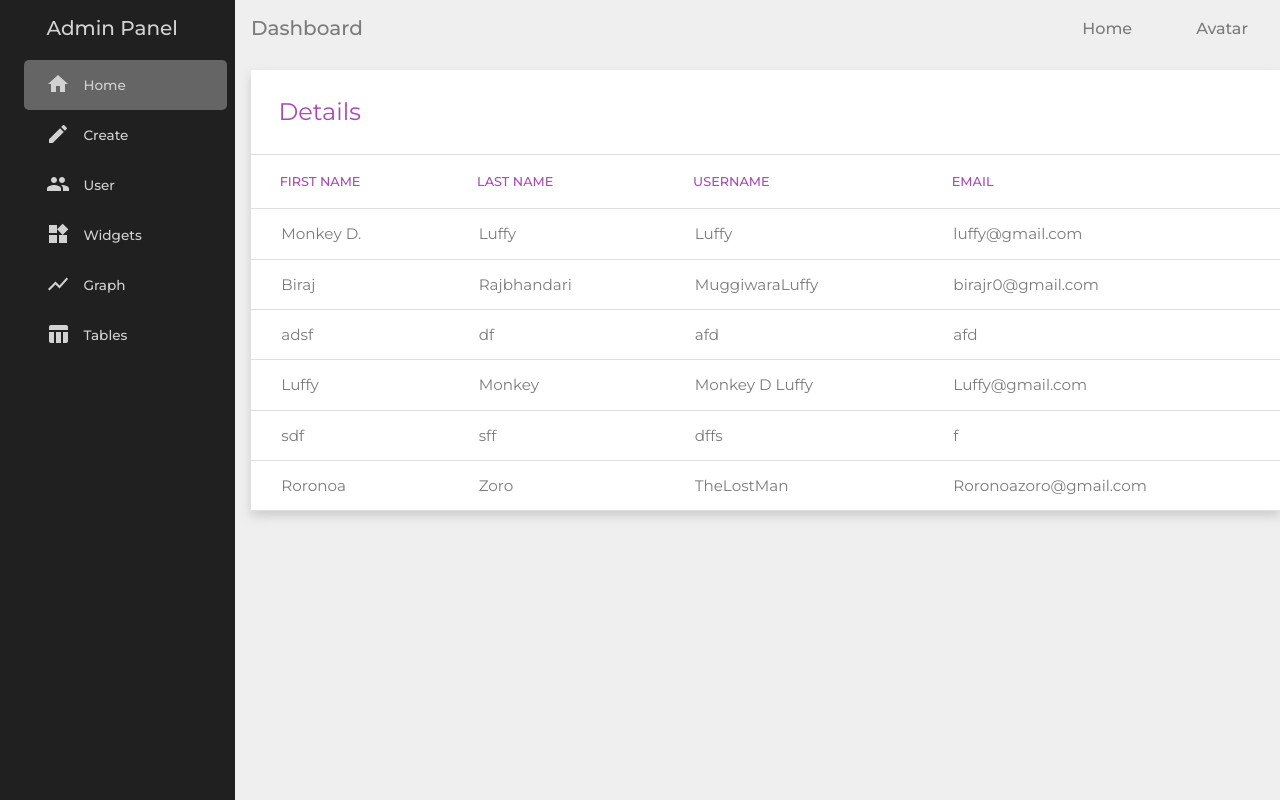
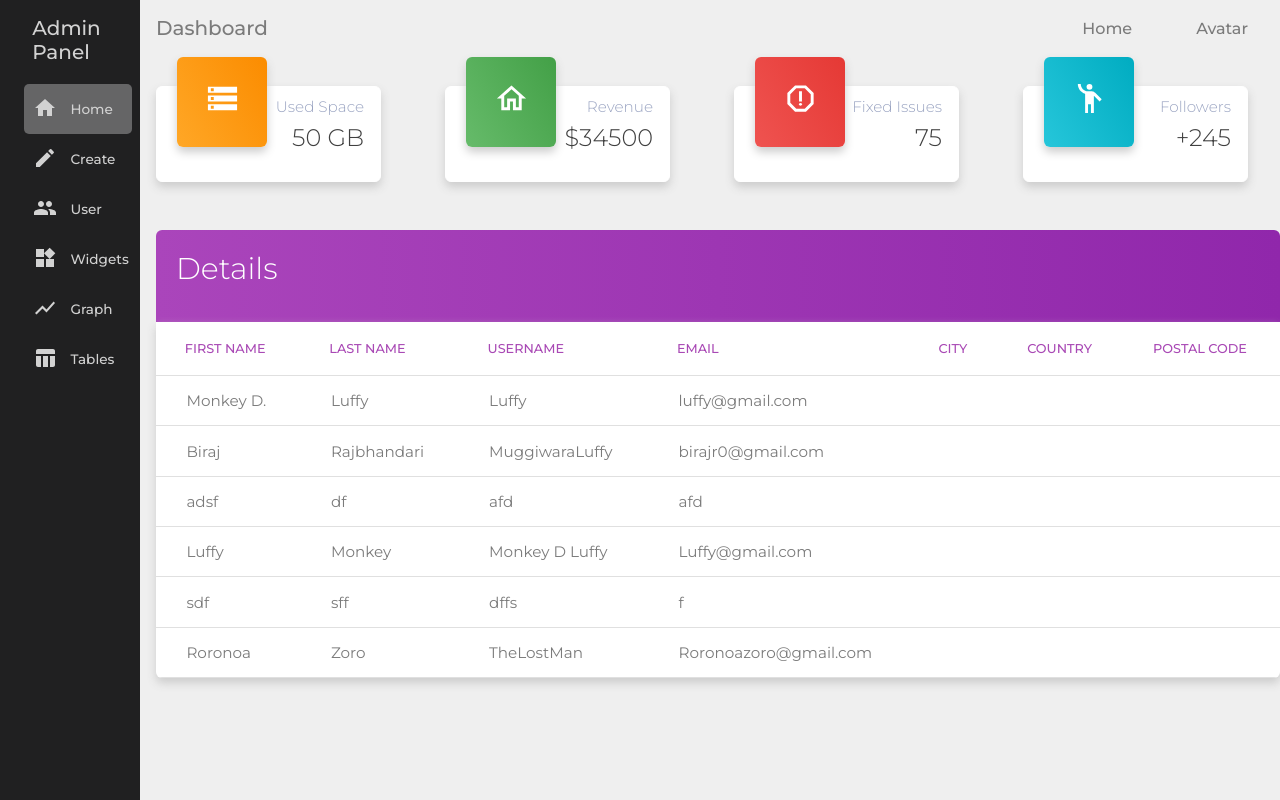
Before and after one commit to birajrb/admin-panel-css, a React (Create React App) app: page / in a window 1280 px wide. Built offline with nearby package versions, Linux system fonts and the light colour scheme; data requests are answered from the project's data file.

Commit message:
Adds styling to home page

```diff
--- a/src/pages/Home.jsx
+++ b/src/pages/Home.jsx
@@ -1,5 +1,10 @@
 import React, { useState, useEffect } from "react";
 import styles from "./Home.module.css";
+import StorageOutlinedIcon from "@mui/icons-material/StorageOutlined";
+import HomeOutlinedIcon from "@mui/icons-material/HomeOutlined";
+import ReportGmailerrorredOutlinedIcon from "@mui/icons-material/ReportGmailerrorredOutlined";
+import EmojiPeopleOutlinedIcon from "@mui/icons-material/EmojiPeopleOutlined";
+import cx from "classnames";
 
 function Home() {
   const [data, setData] = useState([]);
@@ -16,33 +21,75 @@ function Home() {
     console.log(data);
   }, []);
   return (
-    <div>
-      <div>
+    <div className={styles.container}>
+      <div className={styles.cardContainer}>
+        <div className={cx(styles.card, styles.cardFirst)}>
+          <div className={styles.description}>
+            <div className={cx(styles.icon, styles.iconOne)}>
+              <StorageOutlinedIcon fontSize="large" />
+            </div>
+            <p className={styles.descPara}>Used Space</p>
+            <p className={styles.descDetail}>50 GB</p>
+          </div>
+        </div>
+        <div className={styles.card}>
+          <div className={styles.description}>
+            <div className={cx(styles.icon, styles.iconTwo)}>
+              <HomeOutlinedIcon fontSize="large" />
+            </div>
+            <p className={styles.descPara}>Revenue</p>
+            <p className={styles.descDetail}>$34500</p>
+          </div>
+        </div>
+        <div className={styles.card}>
+          <div className={styles.description}>
+            <div className={cx(styles.icon, styles.iconThree)}>
+              <ReportGmailerrorredOutlinedIcon fontSize="large" />
+            </div>
+            <p className={styles.descPara}>Fixed Issues</p>
+            <p className={styles.descDetail}>75</p>
+          </div>
+        </div>
+        <div className={styles.card}>
+          <div className={styles.description}>
+            <div className={cx(styles.icon, styles.iconFour)}>
+              <EmojiPeopleOutlinedIcon fontSize="large" />
+            </div>
+            <p className={styles.descPara}>Followers</p>
+            <p className={styles.descDetail}>+245</p>
+          </div>
+        </div>
+      </div>
+      <div className={styles.tableContainer}>
+        <div className={styles.tableTitle}>
+          <h2 className={styles.tableHeader}>Details</h2>
+        </div>
+        <div className={styles.wrapper}>
           <table className={styles.table}>
-          <thead className={styles.headerDetails}>
-            <tr>
-              <td className={styles.details} rowspan="4">
-                Details
-              </td>
-            </tr>
-          </thead>
-          <thead>
-            <tr>
-              <th>First Name</th>
-              <th>Last Name</th>
-              <th>Username</th>
-              <th>Email</th>
+            <thead className={styles.thead}>
+              <tr className={styles.tr}>
+                <th className={styles.th}>First Name</th>
+                <th className={styles.th}>Last Name</th>
+                <th className={styles.th}>Username</th>
+                <th className={styles.th}>Email</th>
+                <th className={styles.th}>City</th>
+                <th className={styles.th}>Country</th>
+                <th className={styles.th}>Postal Code</th>
               </tr>
             </thead>
             {data.map((item) => (
-            <tr key={item.id}>
-              <td>{item.fname}</td>
-              <td>{item.lname}</td>
-              <td>{item.username}</td>
-              <td>{item.email}</td>
+              <tr className={styles.tr} key={item.id}>
+                <td className={styles.td}>{item.fname}</td>
+                <td className={styles.td}>{item.lname}</td>
+                <td className={styles.td}>{item.username}</td>
+                <td className={styles.td}>{item.email}</td>
+                <td className={styles.td}>{item.city}</td>
+                <td className={styles.td}>{item.country}</td>
+                <td className={styles.td}>{item.postal}</td>
               </tr>
             ))}
           </table>
+        </div>
       </div>
     </div>
   );
--- a/src/pages/Home.module.css
+++ b/src/pages/Home.module.css
@@ -4,6 +4,99 @@
   box-sizing: border-box;
   margin: 0;
   padding: 0;
+}
+
+.cardContainer {
+  display: flex;
+  flex-direction: row;
+}
+
+.card {
+  border: 1px solid white;
+  min-width: 225px;
+  min-height: 12vh;
+  text-align: center;
+  margin: 1em 2em;
+  background: white;
+  box-shadow: 0 5px 10px #ccc;
+  border-radius: 6px;
+  color: #404040;
+  flex: 1 1 0;
+}
+
+.icon {
+  text-align: center;
+  width: 90px;
+  height: 90px;
+  overflow: hidden;
+  color: white;
+  font-size: 1.5rem;
+  padding-top: 1em;
+  margin: -30px 20px 0;
+  box-shadow: 0 5px 10px #ccc;
+  border-radius: 6px;
+}
+
+.iconOne {
+  background-image: linear-gradient(60deg, #ffa726, #fb8c00);
+}
+
+.iconTwo {
+  background: linear-gradient(60deg, #66bb6a, #43a047);
+}
+
+.iconThree {
+  background: linear-gradient(60deg, #ef5350, #e53935);
+}
+
+.iconFour {
+  background: linear-gradient(60deg, #26c6da, #00acc1);
+}
+
+.description {
+  text-align: right;
+  padding-right: 1em;
+}
+
+.descPara {
+  color: #99a3c1;
+  font-size: 0.95rem;
+  margin-top: -50px;
+  margin-bottom: 0.5em;
+  font-weight: 300;
+}
+
+.descDetail {
+  color: #404040;
+  font-size: 1.5rem;
+  font-weight: 300;
+}
+
+.cardFirst {
+  margin-left: 0;
+}
+
+.tableContainer {
+  display: flex;
+  flex-direction: column;
+  margin-top: 1.75em;
+  margin: 2em auto;
+}
+
+.tableTitle {
+  padding: 1em 1em 1em;
+  width: 100%;
+  text-align: left;
+  background-image: linear-gradient(to right, #aa45bb, #9027ab);
+  color: white;
+  border-radius: 6px 6px 0 0;
+  max-width: 1150px;
+  font-size: 1.25rem;
+}
+
+.tableHeader {
+  font-weight: 300;
+  margin-bottom: 0.5em;
 }
 
 .table {
@@ -13,6 +106,8 @@
   text-align: left;
   overflow: hidden;
   width: 100%;
+  max-width: 1150px;
+  border-radius: 0px 0px 6px 6px;
 }
 
 .headerDetails {
@@ -25,16 +120,16 @@
   font-weight: 400;
 }
 
-thead {
+.thead {
   border-bottom: 1px solid #e0e0e0;
   color: #a949b5;
 }
 
-tr {
+.tr {
   border-bottom: 1px solid #e0e0e0;
 }
 
-th {
+.th {
   padding: 1.5em 2.25em;
   text-transform: uppercase;
   letter-spacing: 2;
@@ -42,7 +137,7 @@ th {
   font-weight: 500;
 }
 
-td {
+.td {
   padding: 1em 2em;
   font-size: 0.95rem;
   font-weight: 400;
```
Lines whose indentation alone changed are shown as unchanged.
